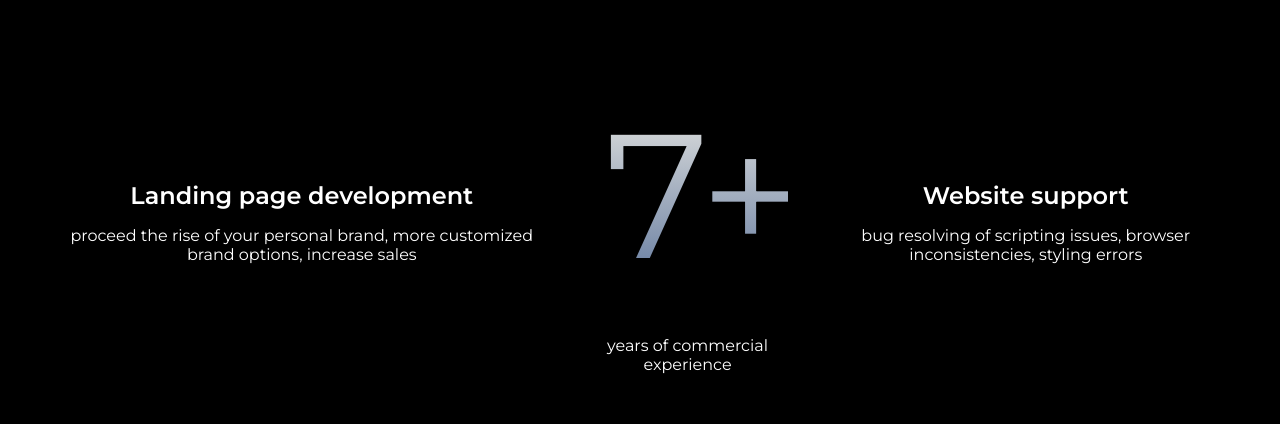
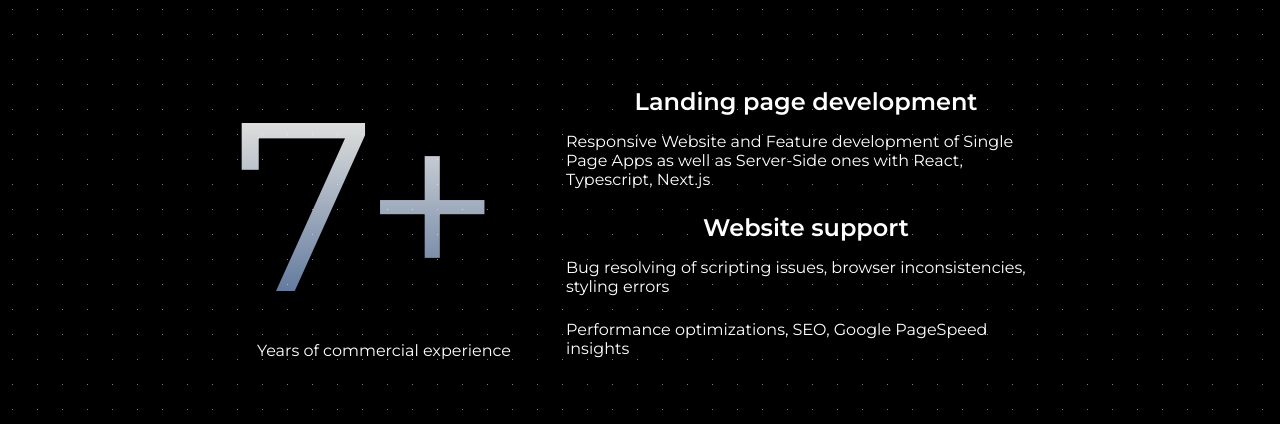
Before and after one commit to BazanAlexandro/bazan-tech-web, a Next.js app: page / in a window 1280 px wide. Shown: the part 978-1402 px from the top of the page. Built offline with nearby package versions, Linux system fonts and the light colour scheme.

Commit message:
elaboration on the perks section

```diff
--- a/components/home/sections/Perks/index.tsx
+++ b/components/home/sections/Perks/index.tsx
@@ -2,6 +2,7 @@ import { useEffect } from 'react'
 import { useInView } from 'react-intersection-observer'
 import { useSpring, config, useTrail } from 'react-spring'
 import { COLORS } from '../../../../constants/colors'
+import getImg from '../../../../utils/getImg'
 import * as Styles from './styles'
 
 /**
@@ -20,7 +21,7 @@ const PerksSection = () => {
 		config: config.molasses
 	}, [])
 
-	const [trail, trailApi] = useTrail(2, () => ({ opacity: 0, y: -50 }))
+	const [trail, trailApi] = useTrail(3, () => ({ opacity: 0, y: -50 }))
 
 	useEffect(() => {
 		if (inView) {
@@ -40,30 +41,40 @@ const PerksSection = () => {
 			data-bg={COLORS.light}
 			data-color={COLORS.lighter}
 		>
+			<Styles.DotBackground />
+
+			<Styles.Bullet>
+				<Styles.HeaderCoutner ref={ref}>
+					{numberStyle.number.to(n => `${Math.round(n)}+`)}
+				</Styles.HeaderCoutner>
+				Years of commercial experience
+			</Styles.Bullet>
+
+			<Styles.PerkList>
 				{trail[0] && (
 					<Styles.Bullet style={trail[0]}>
 						<Styles.BulletHeader>
 							Landing page development
 						</Styles.BulletHeader>
-					proceed the rise of your personal brand, more customized brand options, increase sales
+						Responsive Website and Feature development of Single Page Apps as well as Server-Side ones with React, Typescript, Next.js
 					</Styles.Bullet>
 				)}
-
-			<Styles.Bullet>
-				<Styles.HeaderCoutner ref={ref}>
-					{numberStyle.number.to(n => `${Math.round(n)}+`)}
-				</Styles.HeaderCoutner>
-				years of commercial experience
-			</Styles.Bullet>
 
 				{trail[1] && (
 					<Styles.Bullet style={trail[1]}>
 						<Styles.BulletHeader>
 							Website support
 						</Styles.BulletHeader>
-					bug resolving of scripting issues, browser inconsistencies, styling errors
+						Bug resolving of scripting issues, browser inconsistencies, styling errors
 					</Styles.Bullet>
 				)}
+
+				{trail[2] && (
+					<Styles.Bullet style={trail[2]}>
+						Performance optimizations, SEO, Google PageSpeed insights
+					</Styles.Bullet>
+				)}
+			</Styles.PerkList>
 		</Styles.Root>
 	)
 }
--- a/components/home/sections/Perks/styles.tsx
+++ b/components/home/sections/Perks/styles.tsx
@@ -4,6 +4,7 @@ import { COLORS } from '../../../../constants/colors'
 import { GradientTextBase } from '../../../common'
 
 export const Root = styled.div`
+	position: relative;
 	width: 100%;
 	min-height: 100vh;
 	background: ${COLORS.primary};
@@ -12,6 +13,19 @@ export const Root = styled.div`
 	padding: 1em 3em;
 	gap: 2em;
 	position: relative;
+	justify-content: center;
+`
+
+export const DotBackground = styled.div`
+	background-image: radial-gradient(currentColor .5px, transparent .5px);
+	background-size: calc(10 * 2.5px) calc(10 * 2.5px);
+	color: white;
+	position: absolute;
+	left: 0%;
+	top: 0;
+	width: 100%;
+	height: 100%;
+	opacity: 0.5;
 `
 
 export const Bullet = styled(animated.div)`
@@ -19,7 +33,7 @@ export const Bullet = styled(animated.div)`
 	flex-direction: column;
 	gap: 1em;
 	align-items: center;
-	text-align: center;
+	text-align: left;
 `
 
 export const BulletHeader = styled.h2`
@@ -27,7 +41,16 @@ export const BulletHeader = styled.h2`
 `
 
 export const HeaderCoutner = styled(GradientTextBase)`
-	width: 200px;
+	width: 300px;
 	margin: 0;
-	font-size: 11rem;
+	font-size: 15rem;
+	line-height: 1;
+	padding: 0;
 `
+
+export const PerkList = styled.div`
+	display: flex;
+	flex-direction: column;
+	gap: 1.5em;
+	max-width: 30em;
+`
--- a/components/home/sections/Welcome/index.tsx
+++ b/components/home/sections/Welcome/index.tsx
@@ -1,5 +1,6 @@
 import { useCallback, useMemo, useState } from 'react'
 import { COLORS } from '../../../../constants/colors'
+import { DotBackground } from '../Perks/styles'
 import * as Styles from './styles'
 
 function getOffset(delta: number): number {
```
Lines whose indentation alone changed are shown as unchanged.
